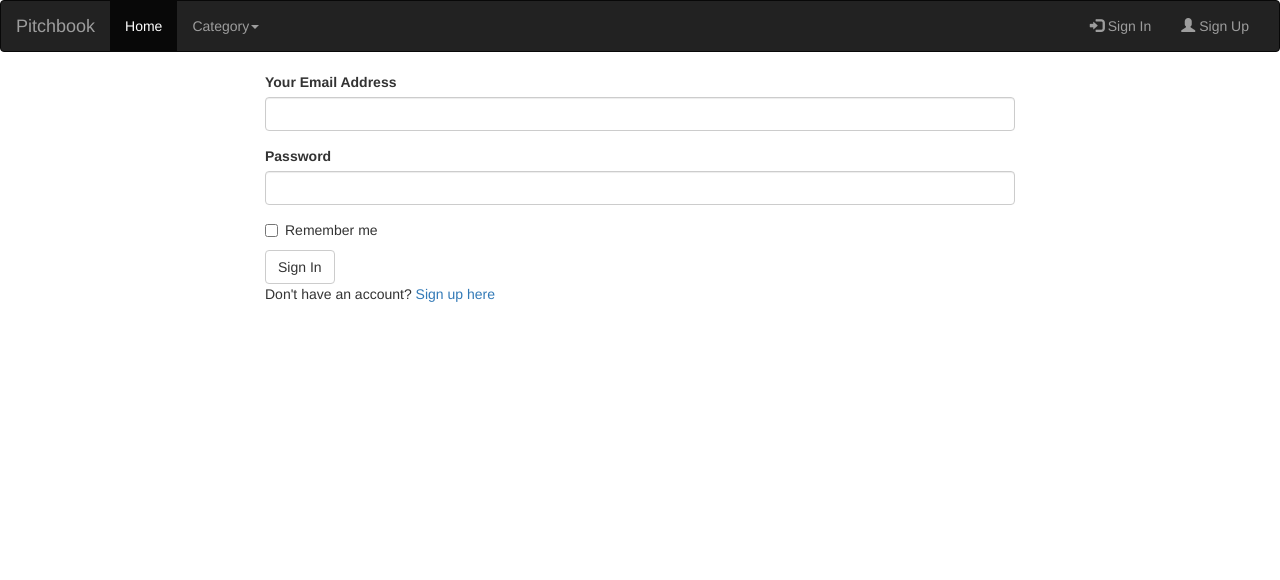
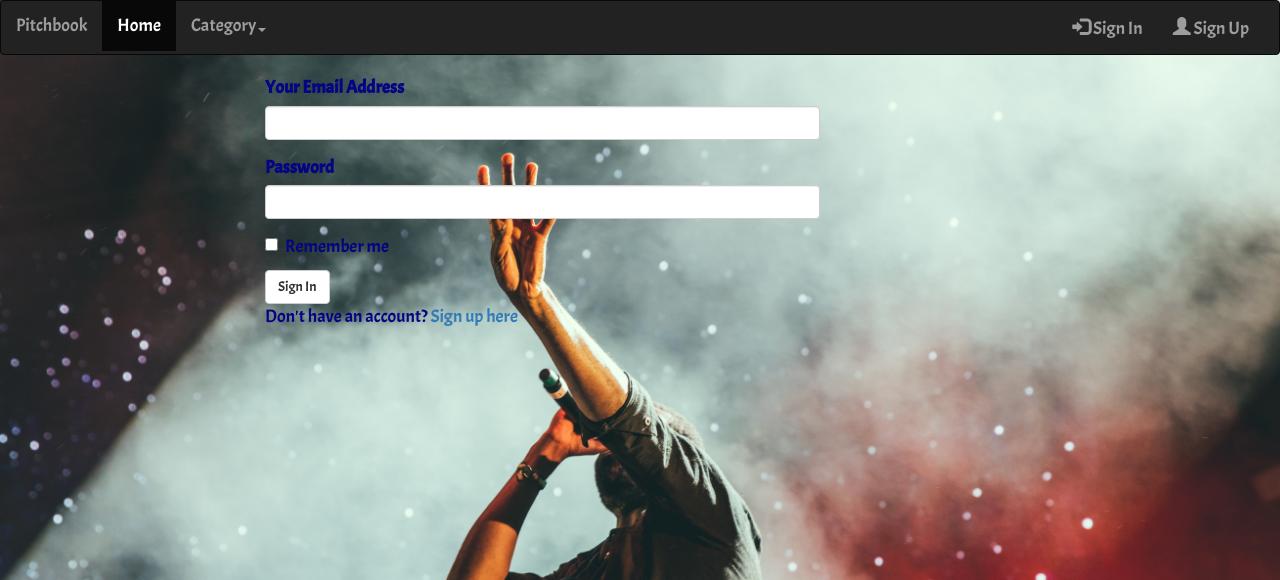
Before and after one commit to Kilewa/Pitch-It, a Flask app: page /authenticate/login in a window 1280 px wide. Shown: the top 580 px of the page. Run offline with Flask 2, Linux system fonts and the light colour scheme; some libraries are stand-ins or nearby versions.

Commit message:
changed color styles

```diff
--- a/app/auth/forms.py
+++ b/app/auth/forms.py
@@ -11,7 +11,7 @@ class RegistrationForm(FlaskForm):
     password = PasswordField('Password', validators=[Required(), EqualTo(
         'password_confirm', message='Passwords must match')])
     password_confirm = PasswordField(
-        'Confirm Passwords', validators=[Required()])
+        'Confirm Password', validators=[Required()])
     submit = SubmitField('Sign Up')
 
     def validate_email(self, data_field):
--- a/app/static/css/login.css
+++ b/app/static/css/login.css
@@ -1,5 +1,14 @@
+@import url('https://fonts.googleapis.com/css2?family=Acme&display=swap');
+
 body{
-    background-color: burlywood;
+    background-image: url(../bg/login.jpg);
+    background-position: center;
+    background-size: cover;
+    background-repeat: no-repeat;
+    background-attachment: fixed;
+    font-family: 'Acme', sans-serif;
+    color: #040485;
+    font-size: 18px;
 }
 
 .col-md-8{
--- a/app/static/css/style.css
+++ b/app/static/css/style.css
@@ -2,7 +2,6 @@
 @import url('https://fonts.googleapis.com/css2?family=Nosifer&display=swap');
 
 body{
-  background-color: #1f1f50;
   font-family: 'Nosifer', cursive;
   background-image: url(../bg/bg-1.jpg);
   background-position: center;
@@ -24,7 +23,3 @@ body{
   text-align: center;
   color: #6DD3CE;
 }
-
-.register{
-  background-color: brown;
-}
--- a/app/templates/auth/login.html
+++ b/app/templates/auth/login.html
@@ -3,7 +3,7 @@
 
 {% block styles%}
 {{ super() }}
-<link rel="stylesheet" href="{{url_for('./static',filename='css/login.css')}}">
+<link rel="stylesheet" href="{{url_for('static',filename='css/login.css')}}">
 {% endblock %}
 
 {% block content %}
```
Also changed, not shown: app/static/css/register.css (+10 -1 lines), app/static/bg/login.jpg (added), app/static/bg/register.jpg (added).
